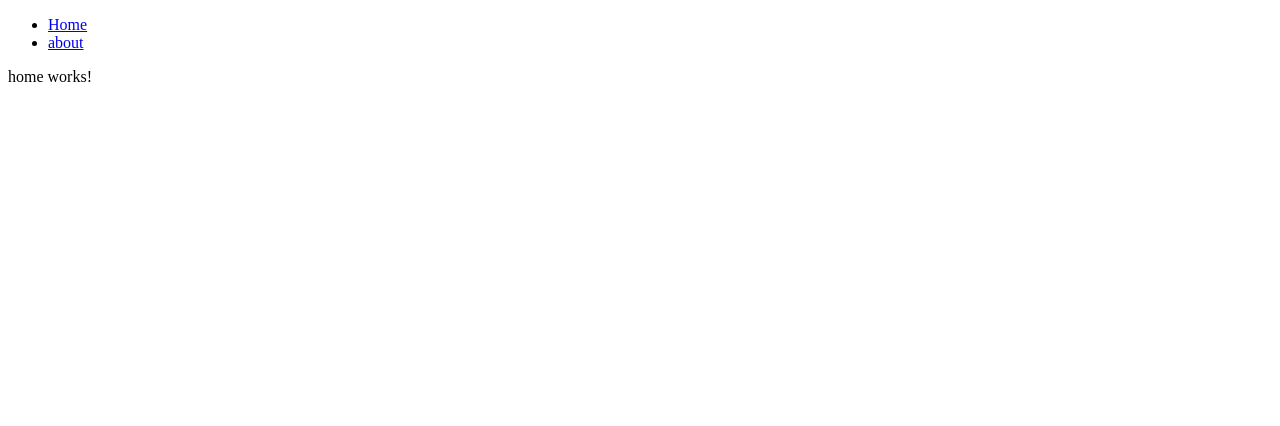
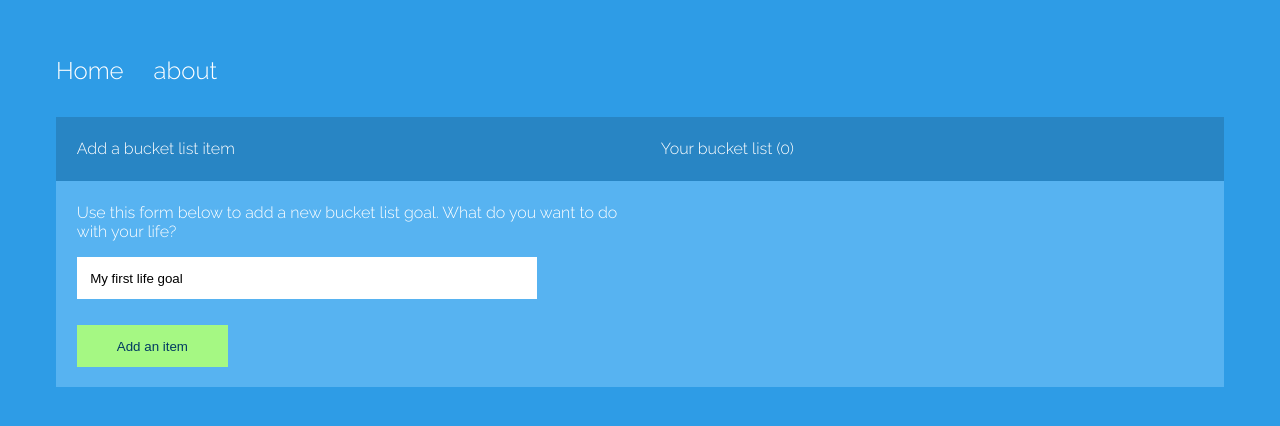
Before and after one commit to sinakeang/ng5, an Angular app: page / in a window 1280 px wide. Shown: the top 426 px of the page. Built offline with nearby package versions, Linux system fonts and the light colour scheme.

Commit message:
add data binding to add items to list

```diff
--- a/src/app/app.module.ts
+++ b/src/app/app.module.ts
@@ -1,5 +1,6 @@
 import { BrowserModule } from '@angular/platform-browser';
 import { NgModule } from '@angular/core';
+import { FormsModule } from '@angular/forms';
 
 import { AppRoutingModule } from './app-routing.module';
 import { AppComponent } from './app.component';
@@ -14,7 +15,8 @@
   ],
   imports: [
     BrowserModule,
-    AppRoutingModule
+    AppRoutingModule,
+    FormsModule, //for ngModel: two way databinding
   ],
   providers: [],
   bootstrap: [AppComponent]
--- a/src/app/home/home.component.html
+++ b/src/app/home/home.component.html
@@ -1,3 +1,25 @@
-<p>
-  home works!
-</p>
+<div class="container color-dark">
+  <div class="col">
+    <p>Add a bucket list item</p>
+  </div>
+  <div class="col">
+    <p>Your bucket list ({{ itemCount }})</p>
+  </div>
+</div>
+<div class="container color-light">
+  <div class="col">
+    <p class="sm">Use this form below to add a new bucket list goal. What do you want to do with your life?</p>
+    <form>
+      <input type="text" class="txt" name="item" placeholder="Life goal.." [(ngModel)]="goalText">
+      <!-- using string interpolation
+      <input type="submit" class="btn" value="{{ btnText }}"> -->
+      <!-- using property binding -->
+      <input type="submit" class="btn" [value]="btnText" (click)="addItem()">
+    </form>
+  </div>
+  <div class="col">
+    <p class="life-container" *ngFor="let goal of goals">
+      {{ goal }}
+    </p>
+  </div>
+</div>
--- a/src/app/home/home.component.scss
+++ b/src/app/home/home.component.scss
@@ -0,0 +1,34 @@
+.container {
+    display: grid;
+    grid-template-columns: 50% auto;
+}
+.col {
+    padding: .4em 1.3em;
+}
+.color-dark {
+    background: #2885C4;
+}
+.color-light {
+    background: #57B3F1;
+}
+input.txt {
+    border: 0;
+    padding: 1em;
+    width: 80%;
+    margin-bottom: 2em;
+}
+input.btn {
+    border: 0;
+    display: block;
+    padding: 1em 3em;
+    background: #A5F883;
+    color: #003A61;
+    margin-bottom: 1em;
+    cursor: pointer;
+}
+.life-container {
+    background: #3FA0E1;
+    padding: .5em;
+    font-weight: bold;
+    cursor: pointer;
+}
--- a/src/app/home/home.component.ts
+++ b/src/app/home/home.component.ts
@@ -7,9 +7,20 @@
 })
 export class HomeComponent implements OnInit {
 
+  itemCount: number;
+  btnText: string = 'Add an item';
+  goalText: string = 'My first life goal';
+  goals = [];
   constructor() { }
 
   ngOnInit() {
+    this.itemCount = this.goals.length;
+  }
+
+  addItem() {
+    this.goals.push(this.goalText);
+    this.goalText = '';
+    this.itemCount = this.goals.length;
   }
 
 }
--- a/src/styles.scss
+++ b/src/styles.scss
@@ -1 +1,26 @@
 /* You can add global styles to this file, and also import other style files */
+
+@import url('https://fonts.googleapis.com/css?family=Raleway:300,700');
+
+body {
+    background: #2E9CE6;
+    padding: 3em;
+    font-family: 'Raleway', 'Arial';
+    color: #fff;
+}
+ul {
+    list-style-type: none;
+    margin: 0 0 2em 0;
+    padding: 0;
+}
+ul li {
+    display: inline;
+    margin-right: 30px;
+}
+ul li a {
+    font-size: 1.5em;
+}
+a {
+    color: #fff;
+    text-decoration: none;
+}
```
